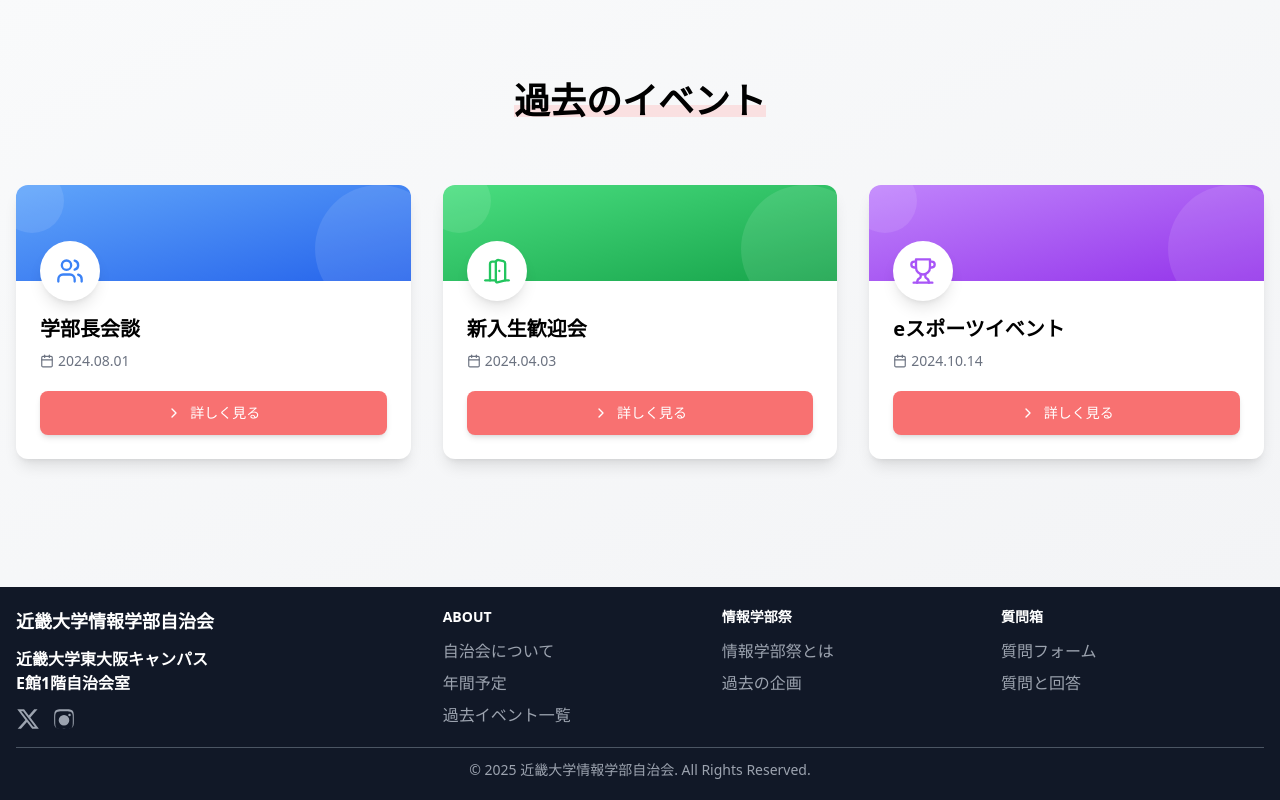
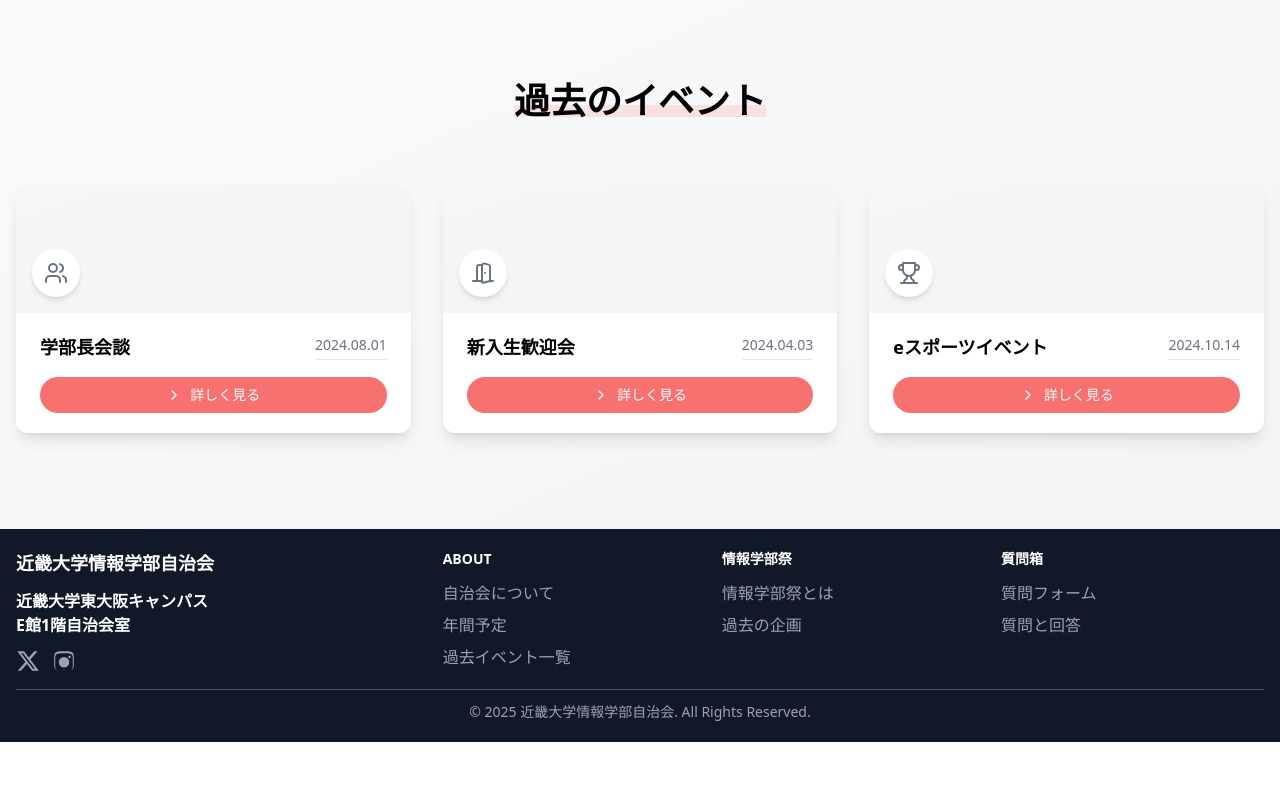
Before and after one commit to kindaijouji/jouji-website, a React (Create React App) app: page /#/ in a window 1280 px wide. Shown: the part 1481-2281 px from the top of the page. After the commit the page ends 2223 px from the top, so only its background shows below. Built offline with nearby package versions, Linux system fonts and the light colour scheme.

Commit message:
Revert "過去のイベントのデザインの変更と詳細の追加"
This reverts commit f2b3554f8f533bb1a839fa5adc738bb9f17921bc.

```diff
--- a/src/Home/HomePastEvent.js
+++ b/src/Home/HomePastEvent.js
@@ -1,5 +1,5 @@
 import React, { useState } from 'react';
-import { ChevronRight, X, Calendar, Users, Trophy, DoorOpen } from 'lucide-react';
+import { ChevronRight, X, Users, DoorOpen, Trophy } from 'lucide-react';
 
 const HomePastEvent = () => {
   // 過去のイベントデータ
@@ -7,25 +7,25 @@ const HomePastEvent = () => {
     {
       title: '学部長会談',
       date: '2024.08.01',
-      icon: <Users size={28} />,
-      color: 'bg-gradient-to-br from-blue-400 to-blue-600',
-      iconColor: 'text-blue-500',
+      icon: <Users size={24} />,
+      color: 'bg-gray-100',
+      iconColor: 'text-gray-500',
       details: 'この会談は年に1度開催され、学部生が学部へ抱えている不満や要望を伝える場となっております。学部長代理や学部長補佐などの教授の方々、学生センターや学生部の職員の方々へ学生の声をお届けいたしました。'
     },
     {
       title: '新入生歓迎会',
       date: '2024.04.03',
-      icon: <DoorOpen size={28} />,
-      color: 'bg-gradient-to-br from-green-400 to-green-600',
-      iconColor: 'text-green-500',
+      icon: <DoorOpen size={24} />,
+      color: 'bg-gray-100',
+      iconColor: 'text-gray-500',
       details: '令和6年度にご入学された新入生の皆様を歓迎するイベントでございます。情報学部自治会のご紹介やE館の施設案内、そして授業に関するご説明をさせていただきました。また、ビンゴ大会も開催いたしました。'
     },
     {
       title: 'eスポーツイベント',
       date: '2024.10.14',
-      icon: <Trophy size={28} />,
-      color: 'bg-gradient-to-br from-purple-400 to-purple-600',
-      iconColor: 'text-purple-500',
+      icon: <Trophy size={24} />,
+      color: 'bg-gray-100',
+      iconColor: 'text-gray-500',
       details: 'esports Arenaで大乱闘スマッシュブラザーズの大会を開催いたしました。大会では皆様が楽しめるようにダブルエリミネーションと呼ばれる負けても続行が可能な形式を取りました。'
     }
   ];
@@ -35,15 +35,10 @@ const HomePastEvent = () => {
 
   // 詳細表示の切り替え関数
   const toggleDetails = (index) => {
-    setExpandedEvents({
-      // すべてのイベントを閉じた状態にリセット
-      ...Object.keys(expandedEvents).reduce((acc, key) => {
-        acc[key] = false;
-        return acc;
-      }, {}),
-      // クリックされたイベントのみトグル
-      [index]: !expandedEvents[index]
-    });
+    setExpandedEvents(prev => ({
+      ...prev,
+      [index]: !prev[index]
+    }));
   };
 
   return (
@@ -56,48 +51,34 @@ const HomePastEvent = () => {
           </h2>
         </div>
 
-        <div className="flex flex-wrap -mx-4">
+        <div className="grid md:grid-cols-3 gap-8">
           {pastEvents.map((event, index) => (
-            <div key={index} className="w-full md:w-1/3 px-4 mb-8">
-              <div className="bg-white rounded-xl shadow-lg overflow-hidden transform transition-all duration-300 hover:-translate-y-2 hover:shadow-xl">
-                {/* カラフルなヘッダー部分 */}
-                <div className={`${event.color} h-24 flex items-center justify-center relative overflow-hidden`}>
-                  <div className="absolute right-0 bottom-0 w-32 h-32 bg-white opacity-10 rounded-full -mr-8 -mb-8"></div>
-                  <div className="absolute left-0 top-0 w-16 h-16 bg-white opacity-10 rounded-full -ml-4 -mt-4"></div>
-                </div>
+            <div key={index} className="group bg-white rounded-xl shadow-lg overflow-hidden transform transition-all duration-300 hover:-translate-y-2 hover:shadow-xl">
+              {/* 背景部分 */}
+              <div className={`${event.color} h-32 relative overflow-hidden`}>
+                <div className="absolute inset-0 opacity-20 bg-gradient-to-br from-white to-transparent"></div>
 
-                {/* アイコン部分（ヘッダーとコンテンツにまたがる） */}
-                <div className="relative -mt-10 mx-6">
-                  <div className="bg-white p-4 rounded-full shadow-lg inline-block">
-                    <div className={`${event.iconColor}`}>
+                {/* アイコンを左下に配置 */}
+                <div className="absolute bottom-4 left-4">
+                  <div className={`${event.iconColor} bg-white p-3 rounded-full shadow-md`}>
                     {event.icon}
                   </div>
                 </div>
               </div>
 
-                <div className="px-6 pb-6 pt-2">
-                  <div className="flex flex-col mb-5">
-                    <h3 className="font-bold text-xl mb-2">{event.title}</h3>
-                    <div className="flex items-center text-sm text-gray-500">
-                      <Calendar size={14} className="mr-1" />
-                      <span>{event.date}</span>
-                    </div>
+              <div className="px-6 py-5">
+                <div className="flex items-center justify-between mb-4">
+                  <h3 className="font-bold text-lg">{event.title}</h3>
+                  <span className="text-sm text-gray-500 font-medium border-b border-gray-200 pb-1">{event.date}</span>
                 </div>
 
-                  {/* 詳細表示エリア（開かれている場合のみ表示） */}
-                  {expandedEvents[index] && (
-                    <div className="mb-4 p-4 bg-gray-50 rounded-lg border border-gray-100">
-                      <p>{event.details}</p>
-                    </div>
-                  )}
-
-                  {/* ボタン部分 */}
+                {/* ボタンデザイン */}
                 <button
                   onClick={() => toggleDetails(index)}
-                    className={`w-full px-5 py-3 rounded-lg flex items-center justify-center text-sm font-medium transition-all duration-300 ${
+                  className={`w-full mt-2 px-4 py-2 rounded-full flex items-center justify-center text-sm font-medium transition-all duration-300 ${
                     expandedEvents[index]
                       ? "bg-gray-100 text-gray-800 hover:bg-gray-200"
-                        : "bg-red-400 text-white hover:bg-red-500 shadow-md hover:shadow-lg"
+                      : "bg-red-400 text-white hover:bg-red-500"
                   }`}
                 >
                   {expandedEvents[index] ? (
@@ -112,7 +93,13 @@ const HomePastEvent = () => {
                     </>
                   )}
                 </button>
+
+                {/* 詳細表示エリア */}
+                {expandedEvents[index] && (
+                  <div className="mt-4 p-4 bg-gray-50 rounded-lg border border-gray-100">
+                    <p>{event.details}</p>
                   </div>
+                )}
               </div>
             </div>
           ))}
```
Lines whose indentation alone changed are shown as unchanged.
